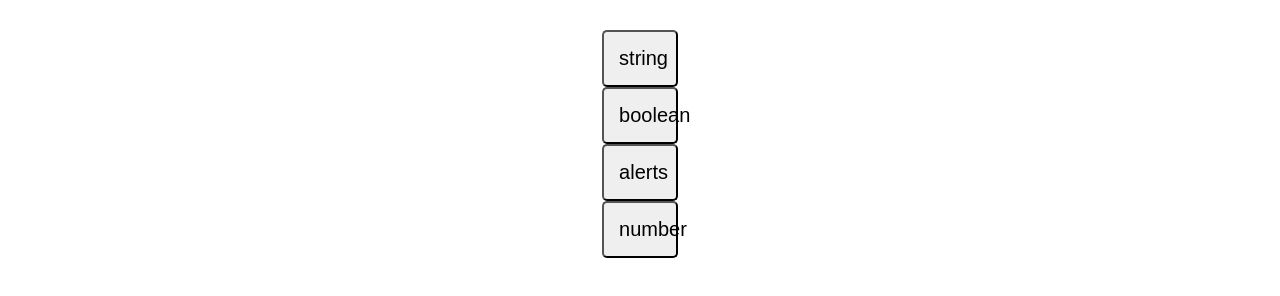
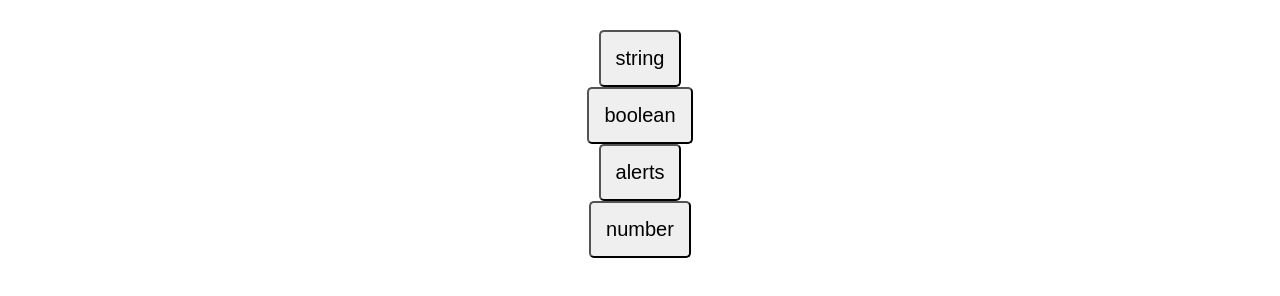
Before and after one commit to Daniel-robe/Week_4_Quiz, a plain HTML site: page index.html in a window 1280 px wide. Both pictures are taken after a click on the button "Start Quiz". Shown: the part 284-580 px from the top of the page. Drawn offline with Linux system fonts and the light colour scheme.

Commit message:
Added the screenshots for the readme

```diff
--- a/assets/style.css
+++ b/assets/style.css
@@ -76,7 +76,7 @@ h2{
 
 button{
     border-radius: 5px;
-    width: 15%;
+    display: inline-block;
     padding: 15px;
     font-size: 20px;
 }
```
Also changed, not shown: assets/Images/ending-screenshot.JPG (added), assets/Images/landing-screenshot.JPG (added), assets/Images/question-screenshot.JPG (added), 1 other file.
